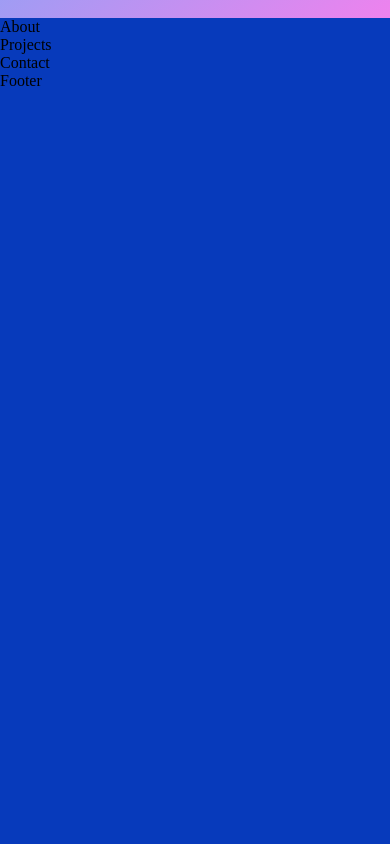
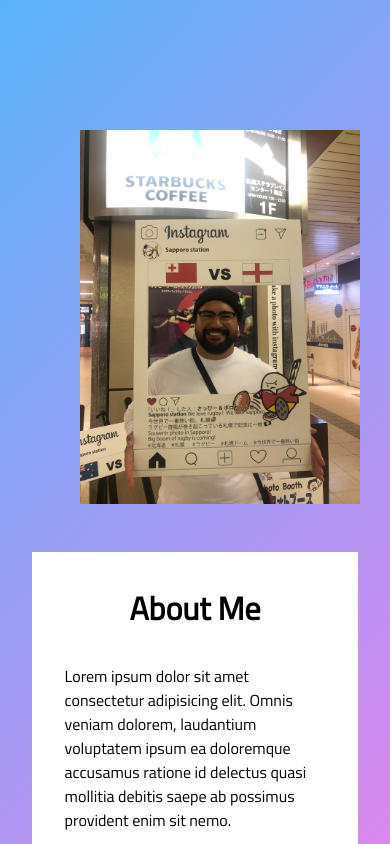
Before and after one commit to JayceEse/portfolio-je, a React (Vite) app in the folder portfolio-je/: page / in a window 390 px wide. Shown: the part 860-1704 px from the top of the page. Before the commit the page ends 950 px from the top, so only its background shows below. Built offline with nearby package versions, Linux system fonts and the light colour scheme.

Commit message:
about section done

```diff
--- a/portfolio-je/src/App.css
+++ b/portfolio-je/src/App.css
@@ -3,10 +3,6 @@
     padding: 0;
     margin: 0;
     scroll-behavior: smooth;
-}
-
-body {
-    background-color: #073ABB;
 }
 
 a {
--- a/portfolio-je/src/App.jsx
+++ b/portfolio-je/src/App.jsx
@@ -5,8 +5,8 @@
 
 const App = () => {
   return (
-    <div className='App'>
-      <div className='gradient__bg'>
+    <div className='App gradient__bg'>
+      <div className=''>
         <Navbar />
         <Header />
       </div>
--- a/portfolio-je/src/containers/about/About.jsx
+++ b/portfolio-je/src/containers/about/About.jsx
@@ -1,9 +1,18 @@
 import React from 'react'
 import './about.css'
+import aboutPhoto from '../../assets/photoOfJayce.jpeg'
 
 const About = () => {
   return (
-    <div id='about'>About</div>
+    <div className='about section__padding' id='about'>
+    <div className='about__img_container'>
+      <img src={aboutPhoto} alt="Photo of Jayce" />
+    </div>
+    <div className='about__content_container'>
+      <h1>About Me</h1>
+      <p>Lorem ipsum dolor sit amet consectetur adipisicing elit. Omnis veniam dolorem, laudantium voluptatem ipsum ea doloremque accusamus ratione id delectus quasi mollitia debitis saepe ab possimus provident enim sit nemo.</p>
+    </div>
+    </div>
   )
 }
 
--- a/portfolio-je/src/containers/about/about.css
+++ b/portfolio-je/src/containers/about/about.css
@@ -0,0 +1,98 @@
+.about {
+    display: flex;
+    flex-direction: row;
+    justify-content: space-between;
+
+    font-family: var(--font-family);
+}
+
+.about__img_container {
+    padding: 2rem;
+}
+
+.about__img_container img{
+    display: flex;
+    justify-content: center;
+    align-items: center;
+    margin: 2rem;
+}
+
+.about__content_container {
+    display: flex;
+    flex-direction: column;
+    justify-content: center;
+    align-items: center;
+    margin: 4rem 0;
+    background-color: #fff;
+}
+
+.about__content_container h1{
+    font-size: 5em;
+    color: black;
+    margin: 4rem 0;
+}
+
+.about__content_container p{
+    width: 80%;
+    font-size: 2em;
+    color: black;
+}
+
+@media screen and (max-width: 1550px) {
+    .about__img_container img{
+        width: 600px;
+        height: auto;
+        margin: 1rem;
+
+    }
+
+    .about__content_container {
+       margin: 3rem 0;
+    }
+}
+
+@media screen and (max-width: 1050px) {
+    .about {
+        flex-direction: column;
+    }
+
+    .about__img_container{
+        display: block;
+        margin: auto;
+    }
+
+    .about__img_container img{
+        width: 400px;
+        height: auto;
+
+    }
+
+    .about__content_container h1{
+        font-size: 3em;
+        margin: 2rem 0;
+    }
+
+    .about__content_container p{
+        font-size: 1.5em;
+        margin-bottom: 2rem;
+    }
+}
+
+@media screen and (max-width: 550px){
+    .about__img_container img{
+        width: 280px;
+        height: auto;
+    }
+
+    .about__content_container {
+        margin-top: 0;
+    }
+
+    .about__content_container h1{
+        font-size: 2em;
+    }
+
+    .about__content_container p{
+        font-size: 1em;
+    }
+}
--- a/portfolio-je/src/containers/header/header.css
+++ b/portfolio-je/src/containers/header/header.css
@@ -4,6 +4,7 @@
     justify-content: space-between;
 
     font-family: var(--font-family);
+    color: #fff;
 }
 
 .header__content-container{
```
Also changed, not shown: portfolio-je/src/assets/photoOfJayce.jpeg (added).
